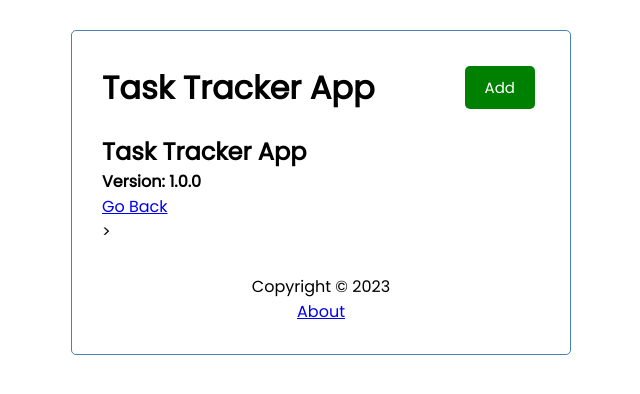
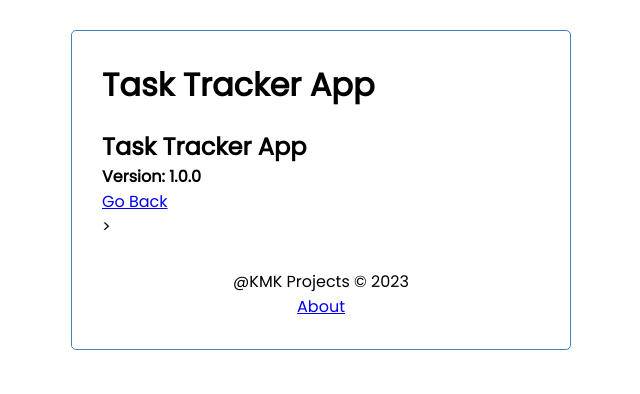
Before and after one commit to ksb96/tracker-app, an Angular app: page /about in a window 1280 px wide. Shown: the top 394 px of the page, without its empty margins (319-959 px from the left). Built offline with nearby package versions, Linux system fonts and the light colour scheme.

Commit message:
new changes --added

```diff
--- a/src/app/components/footer/footer.component.html
+++ b/src/app/components/footer/footer.component.html
@@ -1,4 +1,4 @@
 <footer>
-    <p>Copyright &copy; 2023</p>
+    <p>@KMK Projects &copy; 2023</p>
     <a routerLink="/about">About</a>
     </footer>
--- a/src/app/components/header/header.component.html
+++ b/src/app/components/header/header.component.html
@@ -1,4 +1,5 @@
 <header>
     <h1>{{title}}</h1>
-    <app-button color = "{{showAddTask ? 'red' : 'green'}}" text="{{showAddTask ? 'Close' : 'Add'}}" (btnClick)="toggleAddtask()"></app-button>
+    <app-button *ngIf="hasRoute('/')" color="{{showAddTask ? 'red' : 'green'}}" text="{{showAddTask ? 'Close' : 'Add'}}"
+        (btnClick)="toggleAddtask()"></app-button>
 </header>
--- a/src/app/components/header/header.component.ts
+++ b/src/app/components/header/header.component.ts
@@ -1,6 +1,7 @@
 import { Component } from '@angular/core';
 import { UiService } from "../../services/ui.service";
 import { Subscription } from "rxjs";
+import { Router } from "@angular/router";
 
 @Component({
   selector: 'app-header',
@@ -12,11 +13,17 @@
   showAddTask: boolean = false;
   subscription!: Subscription;
 
-  constructor(private uiService: UiService) {
+  constructor(private uiService: UiService, private router: Router) {
     this.subscription = this.uiService.onToggle().subscribe((value) => (this.showAddTask = value));
   }
 
+  //methods
   toggleAddtask(): void {
     this.uiService.toggleAddTask();
   }
+
+  //has access to 'ui-service component' & will show only on 'index(/)'
+  hasRoute(route: String) {
+    return this.router.url === route;
+  }
 }
```
